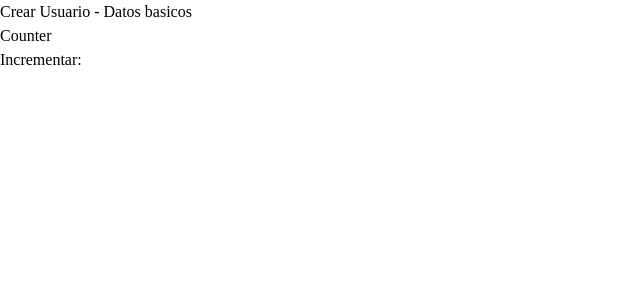
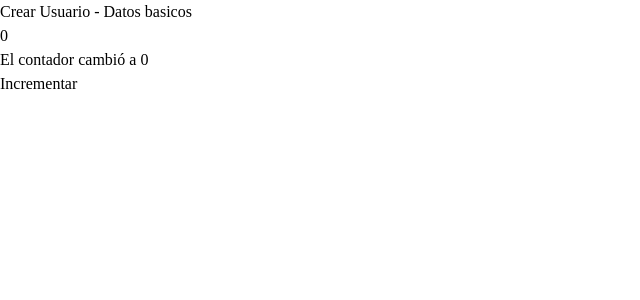
Before and after one commit to m3ch4/curatio-jhonier-actividades-clase-tareas, a React (Vite) app in the folder frontend/curatio/: page / in a window 1280 px wide. Shown: the top 300 px of the page, without its empty margins (0-640 px from the left). Built offline with nearby package versions, Linux system fonts and the light colour scheme.

Commit message:
feat: Hooks en react y componentes, implementacion effects, setTimess, estados

```diff
--- a/frontend/curatio/src/app/App.jsx
+++ b/frontend/curatio/src/app/App.jsx
@@ -1,7 +1,9 @@
 //Se comenta para que no entre en conflicto con el CreateUserPage, que es el que se va a mostrar en la pagina de crear usuario
 //import UserForm from "../features/users/components/UserForm";
+import UserForm from "../features/users/components/UserForm";
 import CreateUserPage from "../features/users/pages/CreateUserPage";
-import DeleteCounter from "../shared/components/DeleteCountter";
+import DeleteCountter from "../shared/components/DeleteCountter.jsx";
+import DeleteUseEffect from "../shared/components/DeleteUseEffect.jsx";
 
 export default function App() {
 
@@ -14,8 +16,9 @@ export default function App() {
             <div>
                 {/* <UserForm />  */}
                 {/* <CreateUserPage/> */}
-                <DeleteCounter />
+                {/* <DeleteCounter /> */}
+                <DeleteUseEffect />
             </div>
         </div>
-    )
-}
+    );
+};
--- a/frontend/curatio/src/shared/components/DeleteCountter.jsx
+++ b/frontend/curatio/src/shared/components/DeleteCountter.jsx
@@ -1,4 +1,5 @@
 //Hook useState
+/*
 import {useState} from "react"
 
 export default function DeleteCounter (){
@@ -14,3 +15,25 @@ export default function DeleteCounter (){
         </>
     )
 }
+*/
+
+export default function DeleteCountter () {
+    let count = 0;
+
+    const incrementar = () => {
+        count += + 1;
+        console.log("El nuevo valor es: ", this.count);
+    }
+    return(
+        <>
+            {""}
+            <p>Contador: {count}</p>
+            <button className="border border-border p-2" onClick={incrementar}>Incrementar</button>
+        </>
+    );
+}
+
+// 1- React solo actualiza la interfaz cuando cambia el estado useState
+// 2- Lu UI en este ultimo ejemplo deja de actualizarsepor que no estamos llamando a setCount, que es un mecanismoque le indica a reactque debe
+//renderizarse
+//3-Cada vez que llamamos a serCount, le estamos diciendo a react que el estado debe actualizarse y el componente debe volver a renderizarse
--- /dev/null
+++ b/frontend/curatio/src/shared/components/DeleteUseEffect.jsx
@@ -0,0 +1,80 @@
+/**useEffect
+//Es un hook que permite ejecutar efectos secundarios en componente s funcionales
+//Un efecto secundario es cualquier operación que:
+1- Ocurre fuera del render
+2- Interactua con el mundo exterior al componente
+Ejmeplos:
+- Llamadas a APIS
+- Manipulacion del DOM
+- Actualizar un titulo del navegador
+
+
+<==========>Sintaxis<==========>
+useEffect(() => {
+    efecto                                  - Codigo que se ejecuta
+    }),                                     - []; En los corchetes se coloca el arreglo de las dependencias
+**/
+/*
+import { useEffect, useState } from "react";
+
+//Efecto con array vacio SPA: Single page application
+function DeleteUseEffect () {
+    const [message, setMessage] = useState("Cargando")
+
+    useEffect(() => {
+        setTimeout(() => {
+            setMessage("Componente montado")
+        }, 3000);
+    },[]);
+
+    return (
+        <h1>{message}</h1>
+    )
+}
+export default DeleteUseEffect;*/
+
+/**
+ * Hook useEffect con una dependencia
+ *
+ * Enender que useEffect se vuelve a ejecutar cuando cmbia una deoendencia
+ * - useEffect puede ejecutarse una vez si algo cambia
+ * - Ese algo se declara en el array de dependencias
+ *
+ * * */
+
+import { useEffect, useState } from "react";
+
+
+function DeleteUseEffect(){
+    const [count, setCount] =useState(0);
+    const [message, setMessage] = useState("Contador igual");
+
+    useEffect(() => {
+        setMessage(`El contador cambió a ${count}`)
+    },[count]);
+
+    return(
+        <>
+        <h2>{count}</h2>
+        <p>{message}</p>
+        <button className="border border-border p-4" onClick={() => setCount(count + 1)}>
+            Incrementar
+        </button>
+
+
+        </>
+    );
+};
+
+export default DeleteUseEffect;
+
+
+
+/**
+ * IMPORTANTE
+ * - Si una dependencia cambia el efecto se ejecuta
+ * - Si no cambia el efecto no se ejecuta
+ * -
+ *
+ *
+ */
```
